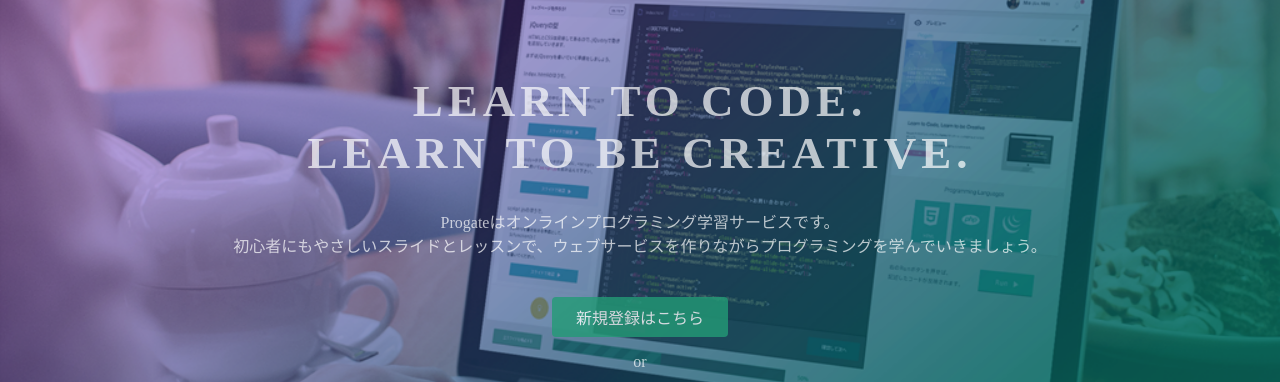
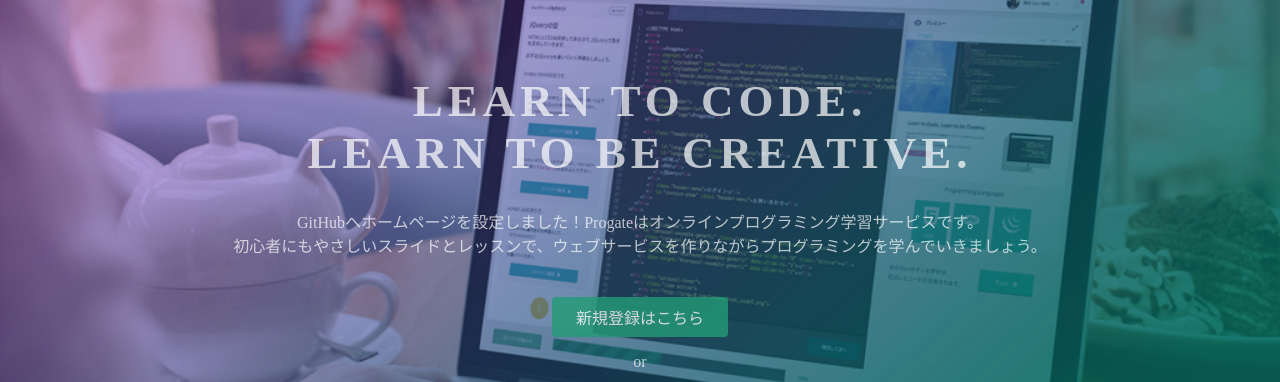
Before and after one commit to Sophia128/github.io, a plain HTML site: page index.html in a window 1280 px wide. Shown: the part 135-517 px from the top of the page. Drawn offline with Linux system fonts and the light colour scheme.

Commit message:
Update index.html

```diff
--- a/index.html
+++ b/index.html
@@ -24,7 +24,7 @@
   <div class="top-wrapper">
     <div class="container">
       <h1>LEARN TO CODE.<br>LEARN TO BE CREATIVE.</h1>
-      <p>Progateはオンラインプログラミング学習サービスです。<br>初心者にもやさしいスライドとレッスンで、ウェブサービスを作りながらプログラミングを学んでいきましょう。</p>
+      <p>GitHubへホームページを設定しました！Progateはオンラインプログラミング学習サービスです。<br>初心者にもやさしいスライドとレッスンで、ウェブサービスを作りながらプログラミングを学んでいきましょう。</p>
       <div class="btn-wrapper">
         <a href="#" class="btn signup">新規登録はこちら</a>
         <p>or</p>
```
